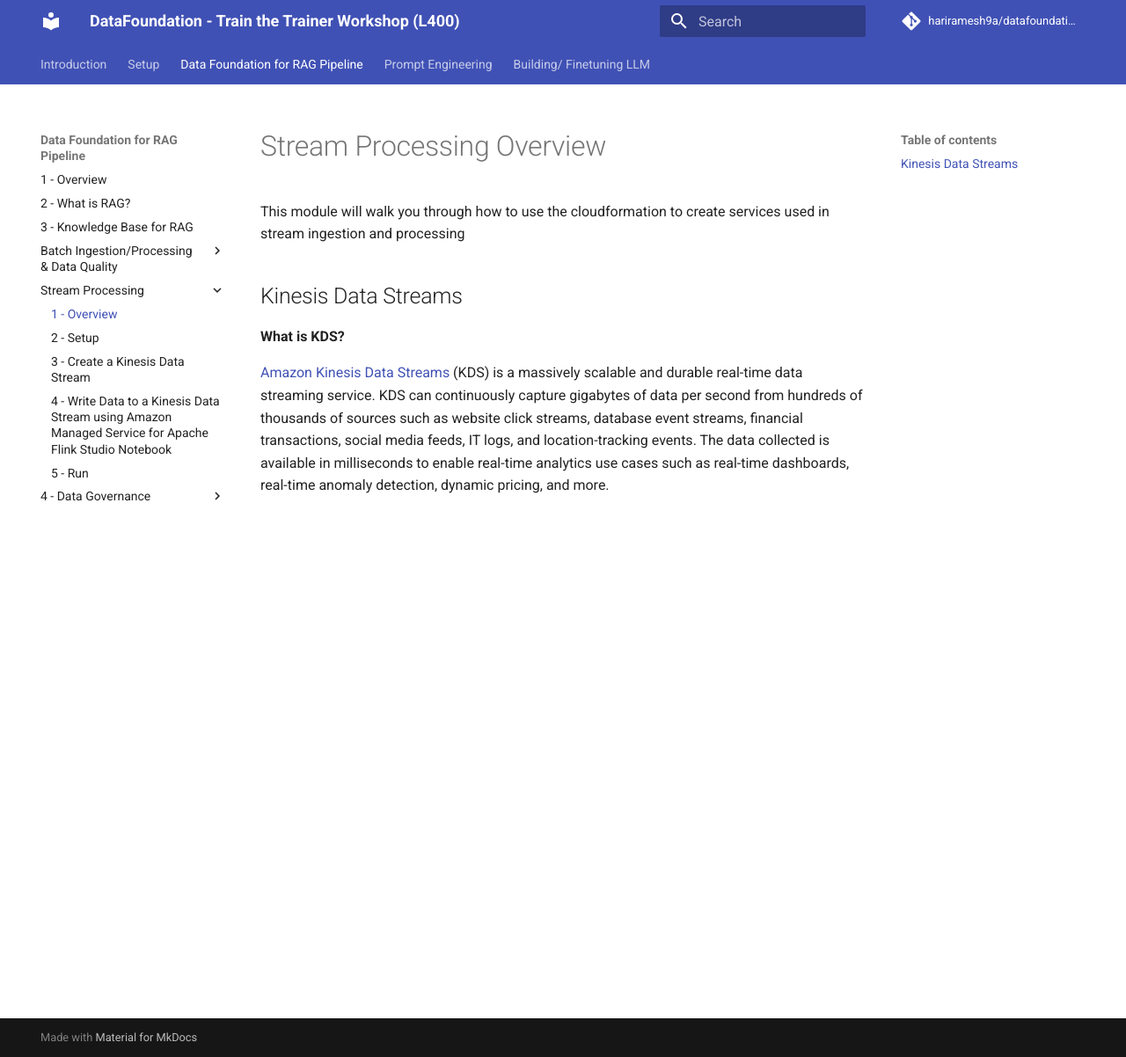
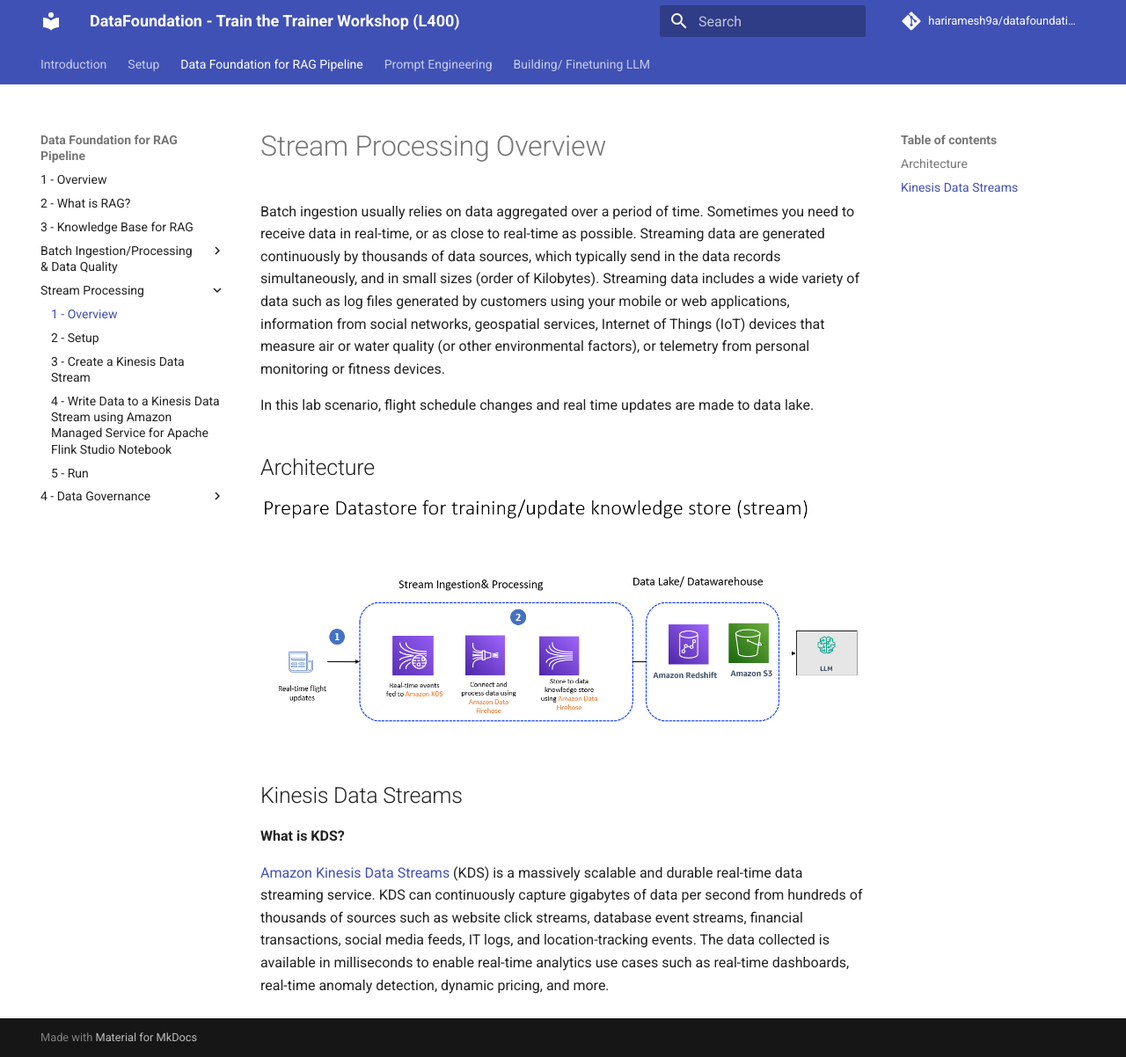
Before and after one commit to hariramesh9a/hariramesh9a.github.io, an MkDocs documentation site: the page built from docs/streamprocess/overview.md, in a window 1280 px wide and 1202 px high. Shown: the whole window at 88% size. Built offline with MkDocs 1.6.1 and Material for MkDocs 9.7.7, drawn with Linux system fonts in a browser that asks for light colours; comment, search, counter and statistics services are not loaded.

Commit message:
added the images

```diff
--- a/docs/streamprocess/overview.md
+++ b/docs/streamprocess/overview.md
@@ -1,6 +1,14 @@
 # Stream Processing Overview
 
-This module will walk you through how to use the cloudformation to create services used in stream ingestion and processing
+Batch ingestion usually relies on data aggregated over a period of time. Sometimes you need to receive data in real-time, or as close to real-time as possible. Streaming data are generated continuously by thousands of data sources, which typically send in the data records simultaneously, and in small sizes (order of Kilobytes). Streaming data includes a wide variety of data such as log files generated by customers using your mobile or web applications, information from social networks, geospatial services, Internet of Things (IoT) devices that measure air or water quality (or other environmental factors), or telemetry from personal monitoring or fitness devices.
+
+In this lab scenario,  flight schedule changes and real time updates are made to data lake.
+
+
+## Architecture
+
+![Alt](/assets/images/streamprocess/stream1.png "Architecture")
+
 
 ## Kinesis Data Streams
 
```
Also changed, not shown: docs/index.md (+0 -6 lines), docs/preparerag/kbase.md (+2 -2 lines), docs/preparerag/overview.md (+2 -2 lines), docs/streamprocess/kds.md (+3 -3 lines), docs/assets/images/streamprocess/stream1.png (added), site/assets/images/streamprocess/stream1.png (added), site/index.html, site/preparerag/kbase/index.html, site/preparerag/overview/index.html, site/search/search_index.json, site/streamprocess/kds/index.html, site/streamprocess/overview/index.html, 1 other file.
